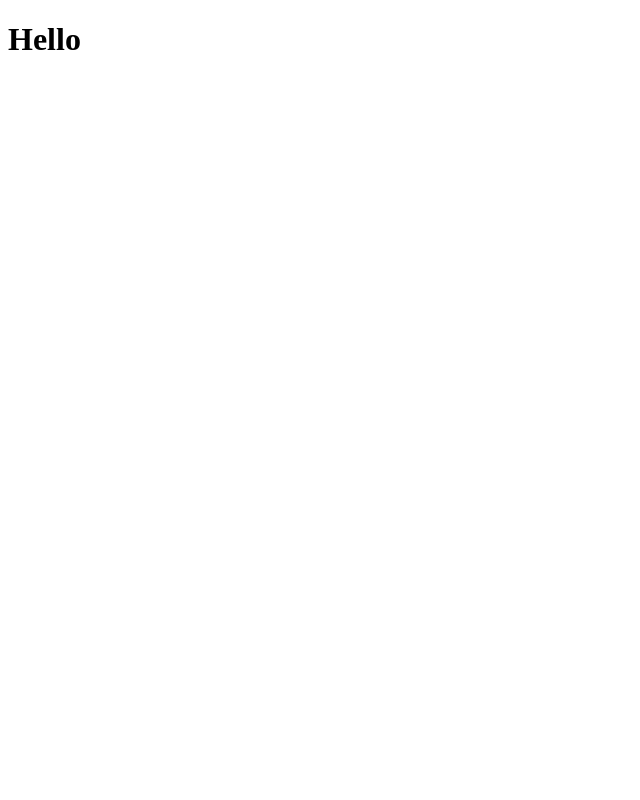
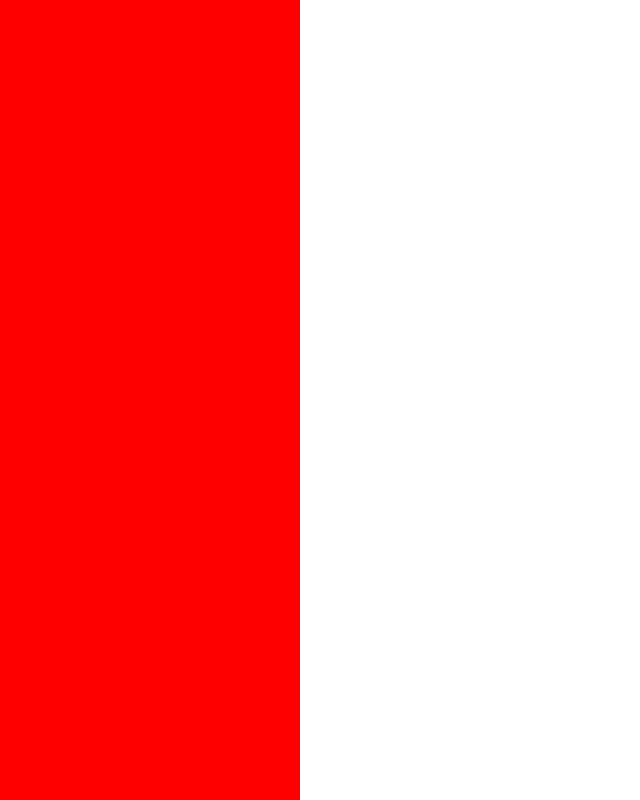
Before and after one commit to 5iveemmy/Efficiency, a React (Create React App) app: page / in a window 1280 px wide. Shown: the whole page, without its empty margins (0-640 px from the left). Built offline with nearby package versions, Linux system fonts and the light colour scheme.

Commit message:
restructure sidebar

```diff
--- a/package.json
+++ b/package.json
@@ -8,6 +8,7 @@
     "@testing-library/user-event": "^13.5.0",
     "react": "^18.0.0",
     "react-dom": "^18.0.0",
+    "react-router-dom": "^6.3.0",
     "react-scripts": "5.0.0",
     "styled-components": "^5.3.5",
     "web-vitals": "^2.1.4"
--- a/src/App.js
+++ b/src/App.js
@@ -1,8 +1,14 @@
+import React from "react";
+import { BrowserRouter } from "react-router-dom";
+import SideBar from "./components/SideBar/SideBar";
+import GlobalStyle from "./globalStyles";
+
 function App() {
   return (
-    <div className="App">
-      <h1>Hello</h1>
-    </div>
+    <BrowserRouter>
+      <GlobalStyle />
+      <SideBar />
+    </BrowserRouter>
   );
 }
 
--- a/src/components/SideBar.js
+++ b/src/components/SideBar/SideBar.js
@@ -1,7 +1,11 @@
 import React from "react";
 import styled from "styled-components";
 
-const Side = styled.div``;
+const Side = styled.div`
+  height: 100%;
+  width: 300px;
+  background-color: red;
+`;
 const SideWrap = styled.div``;
 
 const SideBar = () => {
--- /dev/null
+++ b/src/globalStyles.js
@@ -0,0 +1,14 @@
+import { createGlobalStyle } from "styled-components";
+
+const GlobalStyle = createGlobalStyle`
+* {
+    box-sizing: border-box;
+    margin: 0;
+    padding: 0;
+    font-family: 'Source Sans Pro', sans-serif;
+    width: 100vw;
+    height: 100vh;
+}
+`;
+
+export default GlobalStyle;
```
Also changed, not shown: src/components/SideBar/SideBarData.js (added), 1 other file (tests, documents, lock files or other folders).
